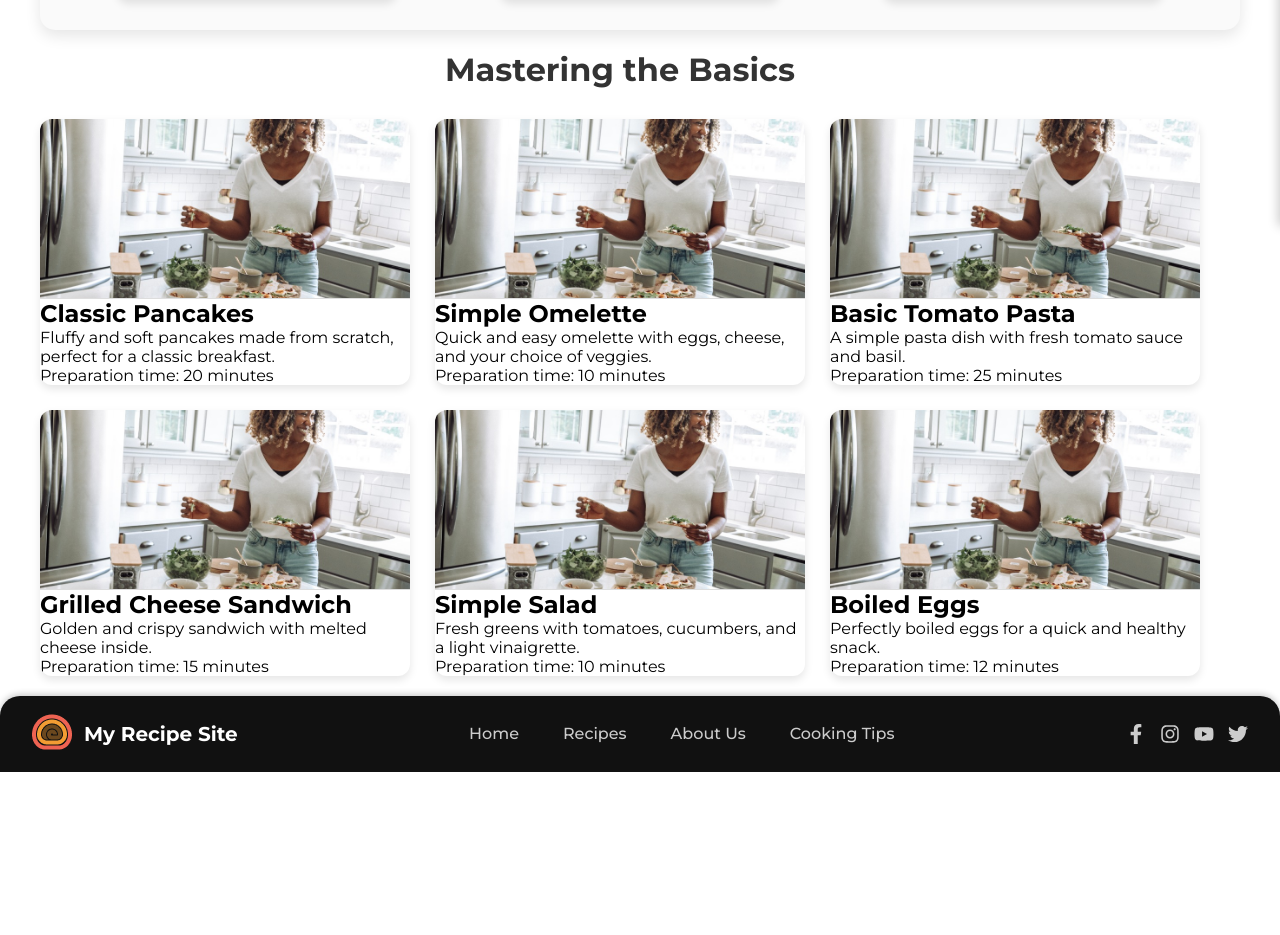
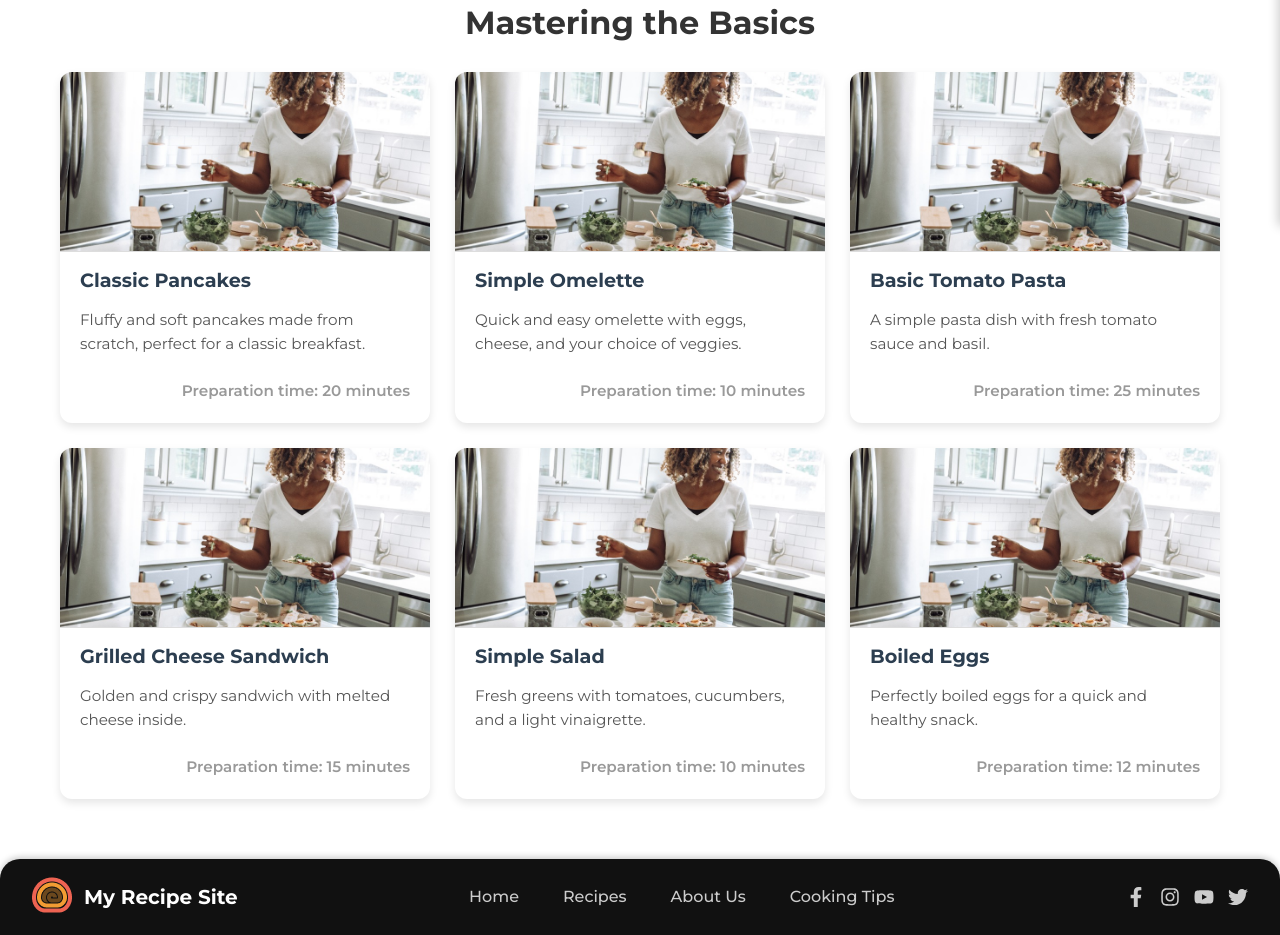
Before and after one commit to Narekharutyunyan020/Recepes, a React (Vite) app: page /tips in a window 1280 px wide. Shown: the part 574-1509 px from the top of the page. Before the commit the page ends 1346 px from the top, so only its background shows below. Built offline with nearby package versions, Linux system fonts and the light colour scheme.

Commit message:
fixed tips design

```diff
--- a/src/pages/CookingTips/CookingTips.jsx
+++ b/src/pages/CookingTips/CookingTips.jsx
@@ -1,9 +1,44 @@
-import React from 'react'
-import s from "./CookingTips.module.scss"
+import React from 'react';
+import s from "./CookingTips.module.scss";
 
-
-
-
+const cookingBasics = [
+  {
+    title: "Classic Pancakes",
+    desc: "Fluffy and soft pancakes made from scratch, perfect for a classic breakfast.",
+    time: "20 minutes",
+    img: "/Girl.jpg",
+  },
+  {
+    title: "Simple Omelette",
+    desc: "Quick and easy omelette with eggs, cheese, and your choice of veggies.",
+    time: "10 minutes",
+    img: "/Girl.jpg",
+  },
+  {
+    title: "Basic Tomato Pasta",
+    desc: "A simple pasta dish with fresh tomato sauce and basil.",
+    time: "25 minutes",
+    img: "/Girl.jpg",
+  },
+  {
+    title: "Grilled Cheese Sandwich",
+    desc: "Golden and crispy sandwich with melted cheese inside.",
+    time: "15 minutes",
+    img: "/Girl.jpg",
+  },
+  {
+    title: "Simple Salad",
+    desc: "Fresh greens with tomatoes, cucumbers, and a light vinaigrette.",
+    time: "10 minutes",
+    img: "/Girl.jpg",
+  },
+  {
+    title: "Boiled Eggs",
+    desc: "Perfectly boiled eggs for a quick and healthy snack.",
+    time: "12 minutes",
+    img: "/Girl.jpg",
+  },
+];
 
 const CookingTips = () => {
   return (
@@ -11,100 +46,51 @@ const CookingTips = () => {
       <div className={`container ${s.tips}`}>
         <div className={`container ${s.top}`}>
           <div>
-                        <h1>  Our Essential Cooking Tips</h1>
-
+            <h1>Our Essential Cooking Tips</h1>
           </div>
           <div>
-                        <p> Welcome to Cooks Delight's treasure trove of cooking wisdom! Whether you're a seasoned chef or just starting your culinary journey, our cooking tips are designed to elevate your skills, enhance your kitchen experience, and bring joy to your cooking adventures.</p>
-
+            <p>
+              Welcome to Cooks Delight's treasure trove of cooking wisdom! Whether you're a seasoned chef or just starting your culinary journey, our cooking tips are designed to elevate your skills, enhance your kitchen experience, and bring joy to your cooking adventures.
+            </p>
           </div>
         </div>
+
         <div className={`container ${s.center}`}>
-                    <div className='icon1'>
+          <div className={s.icon1}>
             <img src="/mek.png" alt="" />
             <h3>Quality Tools</h3>
             <p>Invest in high-quality knives, cutting boards, and cookware.</p>
           </div>
-                    <div className='icon2'>
+          <div className={s.icon2}>
             <img src="/erku.png" alt="" />
             <h3>Quality Tools</h3>
             <p>Invest in high-quality knives, cutting boards, and cookware.</p>
           </div>
-                    <div className='icon3'>
+          <div className={s.icon3}>
             <img src="/ereq.png" alt="" />
             <h3>Quality Tools</h3>
             <p>Invest in high-quality knives, cutting boards, and cookware.</p>
           </div>
-
         </div>
-
-
       </div>
 
       <div className={`container ${s.bottom}`}>
-
-
         <h1>Mastering the Basics</h1>
-
         <ul>
-    <li>
-      <img src="/Girl.jpg" alt="Classic Pancakes" />
-      <div className="info">
-        <h2>Classic Pancakes</h2>
-        <p>Fluffy and soft pancakes made from scratch, perfect for a classic breakfast.</p>
-        <p className="prep-time">Preparation time: 20 minutes</p>
+          {cookingBasics.map((item, index) => (
+            <li key={index}>
+              <img src={item.img} alt={item.title} />
+              <div className={s.info}>
+                <h2>{item.title}</h2>
+                <p>{item.desc}</p>
+                <p className={s["prep-time"]}>Preparation time: {item.time}</p>
               </div>
             </li>
-
-    <li>
-      <img src="/Girl.jpg" alt="Simple Omelette" />
-      <div className="info">
-        <h2>Simple Omelette</h2>
-        <p>Quick and easy omelette with eggs, cheese, and your choice of veggies.</p>
-        <p className="prep-time">Preparation time: 10 minutes</p>
-      </div>
-    </li>
-
-    <li>
-      <img src="/Girl.jpg" alt="Basic Tomato Pasta" />
-      <div class="info">
-        <h2>Basic Tomato Pasta</h2>
-        <p>A simple pasta dish with fresh tomato sauce and basil.</p>
-        <p class="prep-time">Preparation time: 25 minutes</p>
-      </div>
-    </li>
-
-    <li>
-      <img src="/Girl.jpg" alt="Grilled Cheese Sandwich" />
-      <div class="info">
-        <h2>Grilled Cheese Sandwich</h2>
-        <p>Golden and crispy sandwich with melted cheese inside.</p>
-        <p class="prep-time">Preparation time: 15 minutes</p>
-      </div>
-    </li>
-
-    <li>
-      <img src="/Girl.jpg" alt="Simple Salad" />
-      <div class="info">
-        <h2>Simple Salad</h2>
-        <p>Fresh greens with tomatoes, cucumbers, and a light vinaigrette.</p>
-        <p class="prep-time">Preparation time: 10 minutes</p>
-      </div>
-    </li>
-
-    <li>
-      <img src="/Girl.jpg" alt="Boiled Eggs" />
-      <div class="info">
-        <h2>Boiled Eggs</h2>
-        <p>Perfectly boiled eggs for a quick and healthy snack.</p>
-        <p class="prep-time">Preparation time: 12 minutes</p>
-      </div>
-    </li>
+          ))}
         </ul>
       </div>
-
     </div>
-    )
-}
+  );
+};
 
 export default CookingTips;
--- a/src/pages/CookingTips/CookingTips.module.scss
+++ b/src/pages/CookingTips/CookingTips.module.scss
@@ -138,6 +138,8 @@ li {
   text-align: right;
 }
 
+
 .bottom {
-  margin: 20px;
+  padding-top: 60px;
+  padding-bottom: 60px;
 }
```
Lines whose indentation alone changed are shown as unchanged.
